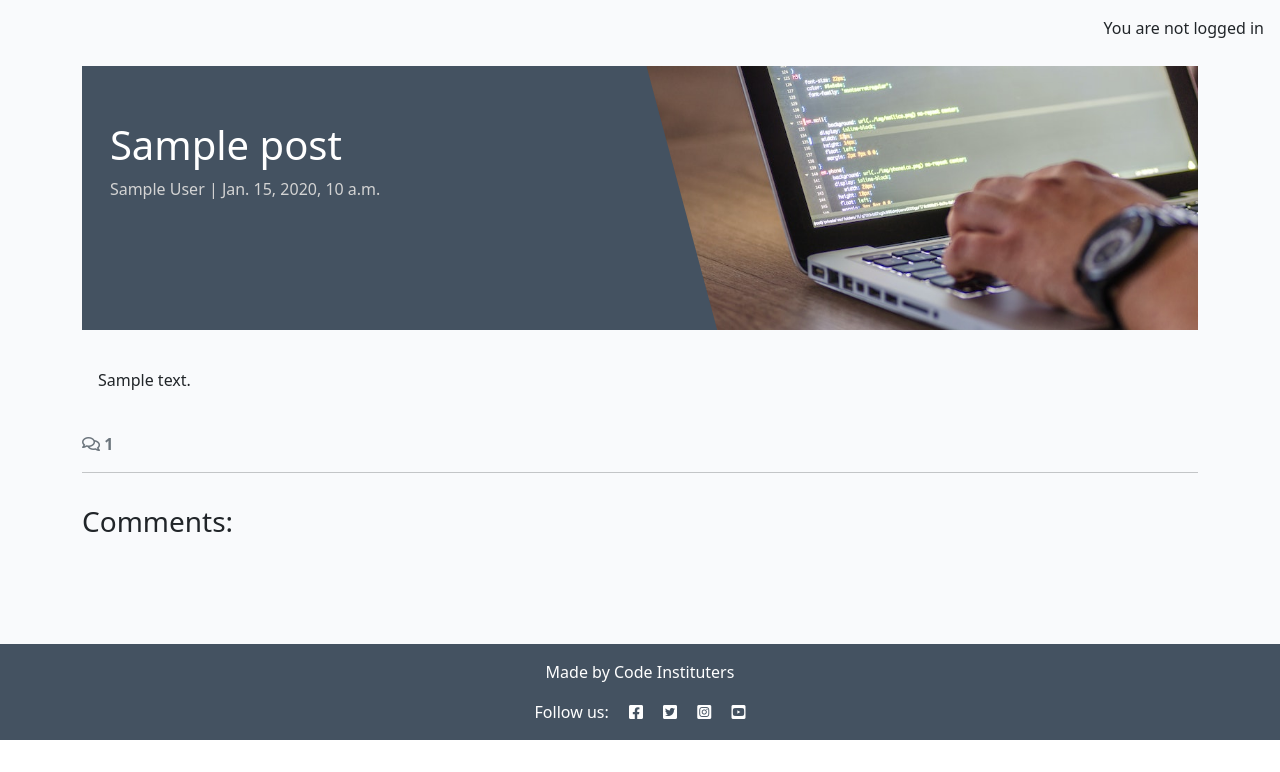
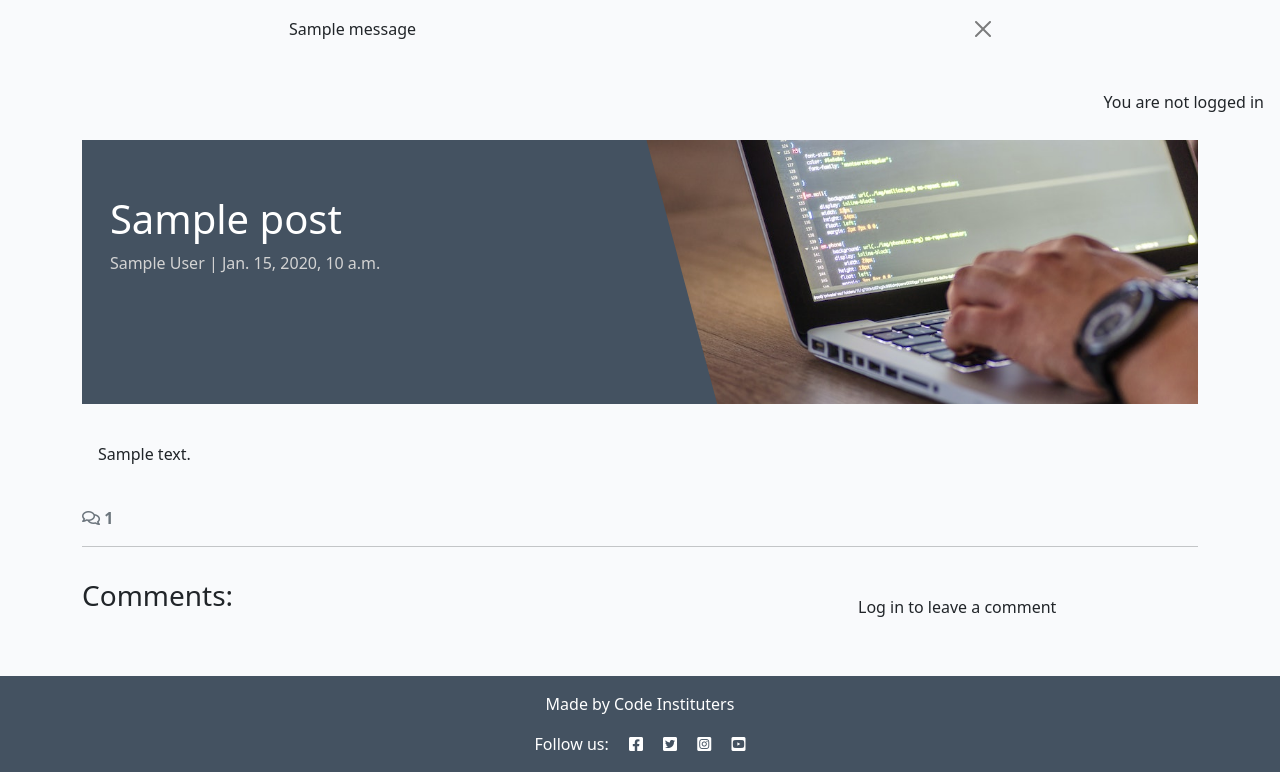
Before and after one commit to behemot-biz/blog, a Django app: template blog/templates/blog/post_detail.html in a window 1280 px wide. Shown: the part 60-832 px from the top of the page. Before the commit the page ends 800 px from the top, so only its background shows below. Run offline with Django 4.2, Linux system fonts and the light colour scheme; the template is opened without the code that fills it: most values are stand-ins (such as "Sample title", 1, 10 or a date in 2020); one stand-in notice (Sample message) is shown; some libraries are stand-ins or nearby versions.

Commit message:
Add crispyforms and add comment

```diff
--- a/blog/templates/blog/post_detail.html
+++ b/blog/templates/blog/post_detail.html
@@ -1,5 +1,6 @@
 {% extends 'base.html' %} {% block content %}
 {% load static %}
+{% load crispy_forms_tags %}
 
 <div class="masthead">
     <div class="container">
@@ -70,6 +71,24 @@
         {% endfor %}
       </div>
     </div>
+    <!-- Creating New Comments -->
+    <div class="col-md-4 card mb-4 mt-3">
+      <div class="card-body">
+        {% if user.is_authenticated %}
+        <h3>Leave a comment:</h3>
+        <p>Posting as: {{ user.username }}</p>
+        <form id="commentForm" method="post"
+          style="margin-top: 1.3em;">
+          {{ comment_form | crispy }}
+          {% csrf_token %}
+          <button id="submitButton" type="submit"
+            class="btn btn-signup btn-lg">Submit</button>
+        </form>
+        {% else %}
+        <p>Log in to leave a comment</p>
+        {% endif %}
+      </div>
+    </div>
   </div>
 </div>
 
--- a/requirements.txt
+++ b/requirements.txt
@@ -4,11 +4,13 @@ cachetools==5.3.3
 certifi==2024.6.2
 cffi==1.17.0
 charset-normalizer==3.3.2
+crispy-bootstrap5==0.7
 cryptography==43.0.0
 defusedxml==0.7.1
 dj-database-url==0.5.0
 Django==4.2.14
 django-allauth==0.57.2
+django-crispy-forms==2.3
 django-summernote==0.8.20.0
 google-auth==2.29.0
 google-auth-oauthlib==1.2.0
--- a/templates/base.html
+++ b/templates/base.html
@@ -74,7 +74,21 @@
             </div>
         </div>
     </nav>
-
+    <!-- displaying Django messages -->
+    <div class="container">
+        <div class="row">
+        <div class="col-md-8 offset-md-2">
+            {% for message in messages %}
+            <div class="alert {{ message.tags }} alert-dismissible
+            fade show" id="msg" role="alert">
+            {{ message | safe }}
+            <button type="button" class="btn-close"
+                data-bs-dismiss="alert" aria-label="Close"></button>
+            </div>
+            {% endfor %}
+        </div>
+        </div>
+    </div>
     <main class="flex-shrink-0 main-bg">
         {% if user.is_authenticated %}
         <p class="text-end m-3">You are logged in as {{ user }}</p>
```
Also changed, not shown: blog/forms.py (added, +8 -0 lines), blog/views.py (+16 -0 lines), codestar/settings.py (+6 -1 lines).
